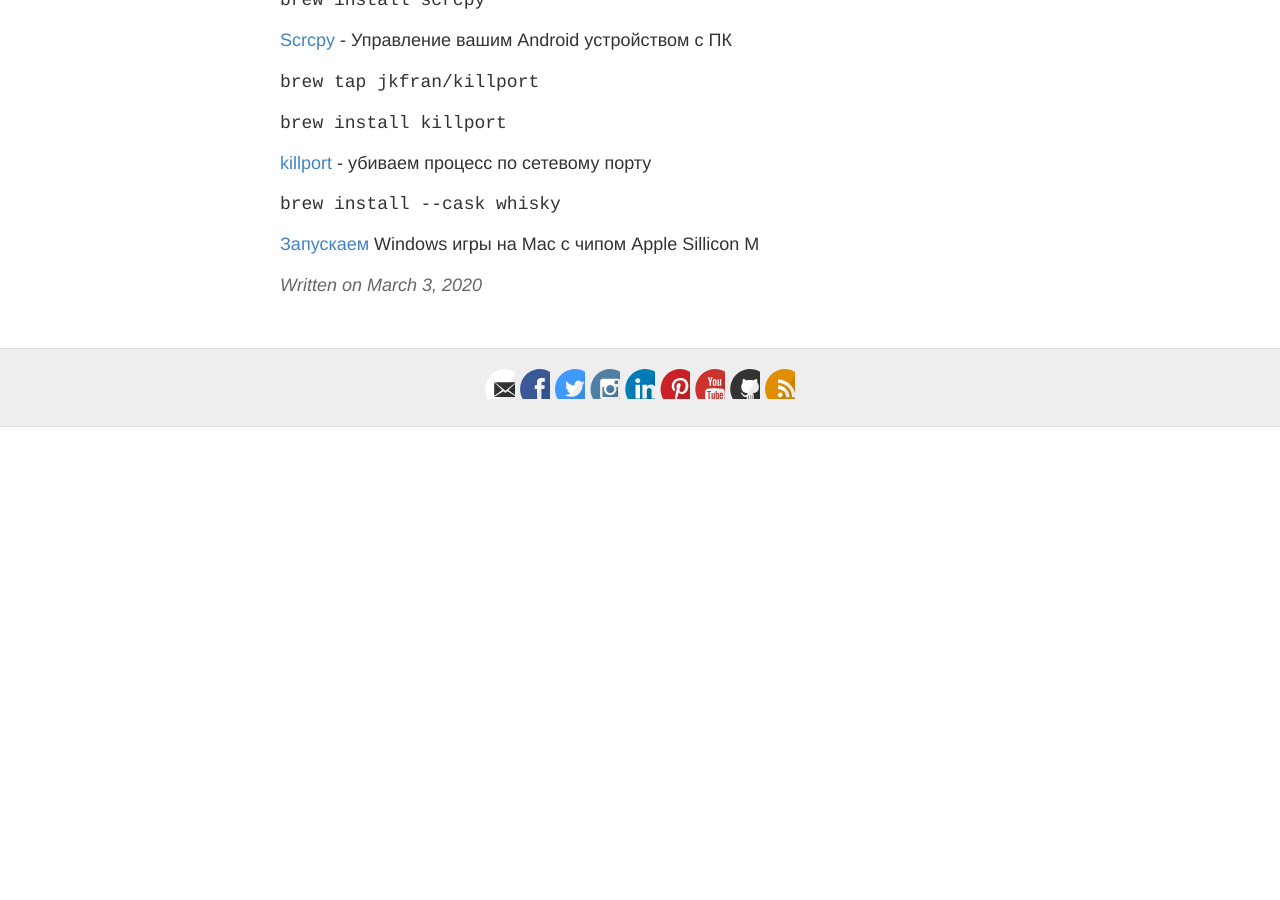
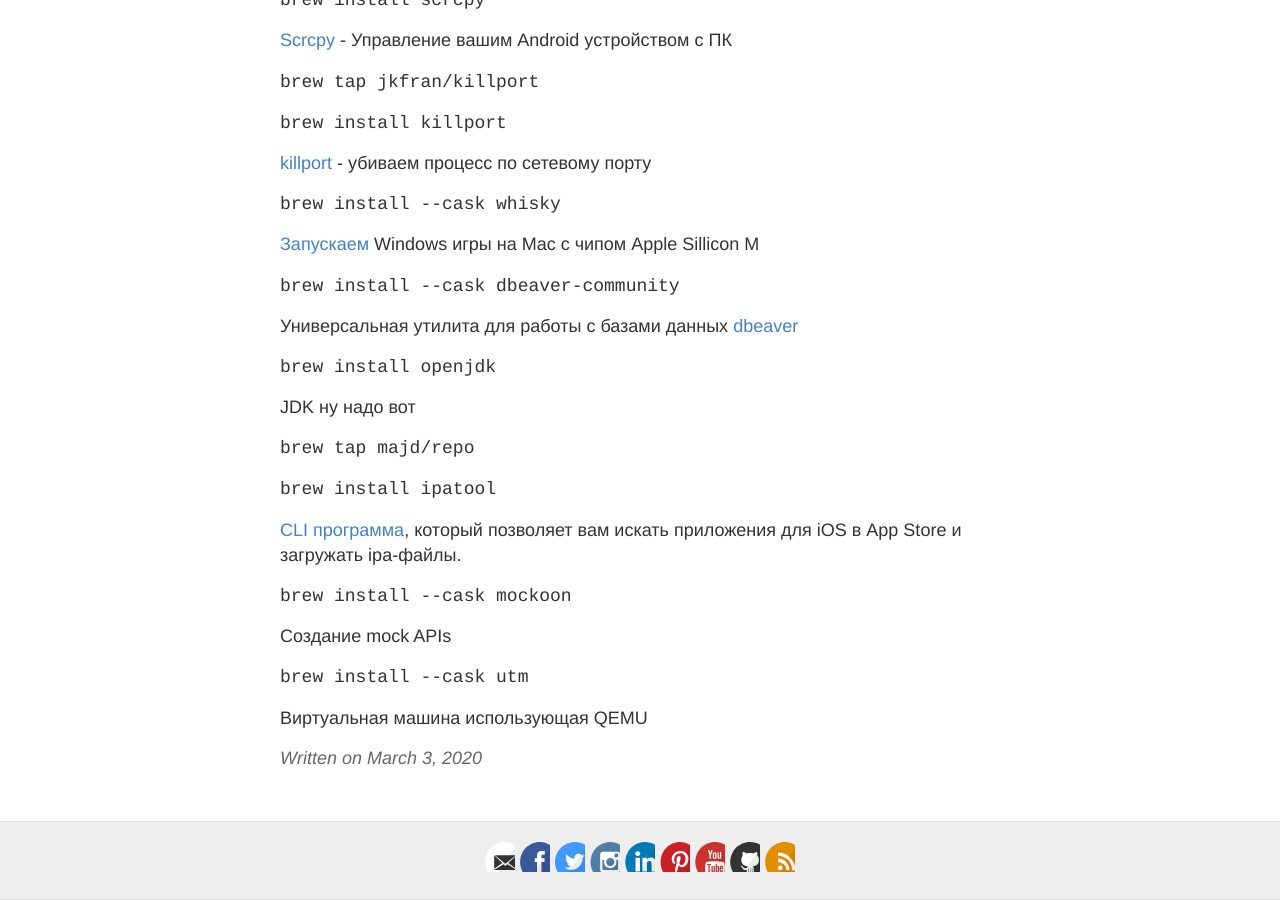
Before and after one commit to tatarinovms/tatarinovms.github.io, a Jekyll site: the page built from _posts/2020-3-3-brew.md, in a window 1280 px wide and 900 px high, scrolled down 5460 px. Built offline with Jekyll 4.4.1, drawn with Linux system fonts in a browser that asks for light colours; before the commit the page ends 5887 px from its top, so only the background shows below that.

Commit message:
Update 2020-3-3-brew.md

```diff
--- a/_posts/2020-3-3-brew.md
+++ b/_posts/2020-3-3-brew.md
@@ -350,3 +350,37 @@
 <code>
 
 [Запускаем](https://blog.tatarinov.space/Whisky/) Windows игры на Mac с чипом Apple Sillicon М
+
+<code>
+brew install --cask dbeaver-community
+<code>
+
+Универсальная утилита для работы с базами данных [dbeaver](https://dbeaver.io/)
+
+<code>
+brew install openjdk
+<code>
+
+JDK ну надо вот
+
+<code>
+brew tap majd/repo
+<code>
+
+<code>
+brew install ipatool
+<code>
+
+[CLI программа](https://github.com/majd/ipatool), который позволяет вам искать приложения для iOS в App Store и загружать ipa-файлы.
+
+<code>
+brew install --cask mockoon
+<code>
+
+Создание mock APIs
+
+<code>
+brew install --cask utm
+<code>
+
+Виртуальная машина использующая QEMU
```
